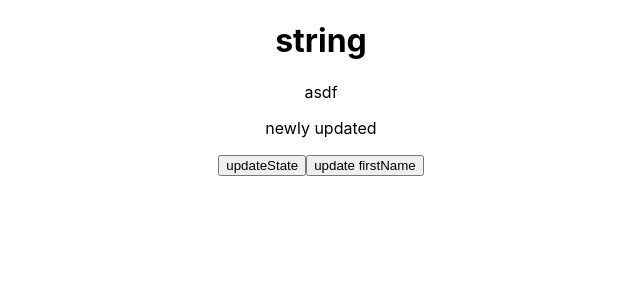
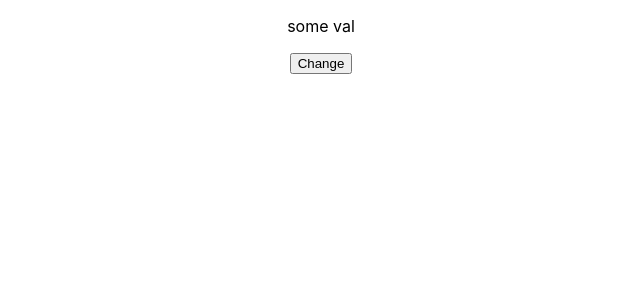
Before and after one commit to MIXEDD/redux-example, a React (Create React App) app: page / in a window 1280 px wide. Shown: the top 300 px of the page, without its empty margins (319-959 px from the left). Built offline with nearby package versions, Linux system fonts and the light colour scheme.

Commit message:
Context API

```diff
--- a/src/App.js
+++ b/src/App.js
@@ -1,16 +1,34 @@
-import React, { Component } from 'react';
+import React from 'react';
 import Example from './components/Example';
 import ExampleFC from './components/ExampleFC';
 import './App.css';
+import ExampleContext from './components/ExampleContext';
+import GlobalStateFC from './context/GlobalStateFC';
+import ExampleContextFC from './components/ExampleContextFC';
 
-class App extends Component {
-  render() {
-    return (
+// class App extends Component {
+
+//   render() {
+//     return (
+//       <div className="App">
+//         <GlobalState>
+//           <ExampleContext/>
+//         </GlobalState>
+
+//       </div>
+//     );
+//   }
+// }
+
+const App = props => {
+  return (
       <div className="App">
-        <ExampleFC/>
+        <GlobalStateFC>
+          <ExampleContextFC/>
+        </GlobalStateFC>
+
       </div>
-    );
-  }
+  );
 }
 
 export default App;
--- /dev/null
+++ b/src/components/ExampleContext.js
@@ -0,0 +1,59 @@
+import React, {Component} from 'react';
+import Context from '../context/context';
+
+class Example extends Component{
+
+    static contextType = Context;
+
+    state = {
+        someState: 'string',
+    };
+
+    promiseExample = time => new Promise((resolve,reject) => {
+         setTimeout(() => {resolve('success')}, time);
+    });
+
+    promiseExample2 = _ => {
+        return new Promise((resolve) => {resolve('promiseExample2')});
+    };
+
+    promiseExample3 = _ => {
+        return new Promise((resolve) => {resolve('prmiseExample3')});
+    };
+
+
+    componentDidMount() {
+
+        console.log(this.context);
+
+        this.promiseExample2().then((onResolve) => {
+            console.log(onResolve);
+            return this.promiseExample3();
+        }).then((onResolve) => {
+            console.log(onResolve);
+        });
+    }
+
+    render() {
+        // return (
+        //     <Context.Consumer>
+        //         {context => (
+        //                     <div>
+        //                         <p>{context.firstName}</p>
+        //                         <button onClick={() => context.changeFirstName(Math.random())}>Change</button>
+        //                     </div>
+        //         )}
+
+        //     </Context.Consumer>
+        // );
+
+        return(
+        <div>
+            <p>{this.context.firstName}</p>
+            <button onClick={() => this.context.changeFirstName(Math.random())}>Change</button>
+        </div>
+        );
+    }
+}
+
+export default Example;
--- /dev/null
+++ b/src/components/ExampleContextFC.js
@@ -0,0 +1,30 @@
+import React, {useContext, useEffect} from 'react';
+import Context from '../context/context';
+
+const ExampleContextFC = props => {
+
+    const context = useContext(Context);
+
+
+        // return (
+        //     <Context.Consumer>
+        //         {context => (
+        //                     <div>
+        //                         <p>{context.firstName}</p>
+        //                         <button onClick={() => context.changeFirstName(Math.random())}>Change</button>
+        //                     </div>
+        //         )}
+
+        //     </Context.Consumer>
+        // );
+
+        return(
+        <div>
+            <p>{context.firstName}</p>
+            <button onClick={() => context.changeFirstName(Math.random())}>Change</button>
+
+        </div>
+        );
+}
+
+export default ExampleContextFC;
--- a/src/components/ExampleFC.js
+++ b/src/components/ExampleFC.js
@@ -7,7 +7,7 @@ import useTest from '../hooks/useTest';
 function ExampleFC(props) {
 
     const [someState, setSomeState] = useState('string');
-    const test = useTest('newly updated', []);
+    const test = useTest('newly updated');
 
     const promiseExample = time => new Promise((resolve,reject) => {
          setTimeout(() => {resolve('success')}, time);
--- /dev/null
+++ b/src/context/GlobalStateFC.js
@@ -0,0 +1,28 @@
+import React, {useState, useReducer} from 'react';
+import Context from './context';
+import reducer, {SET_FIRSTNAME} from './reducers';
+
+const GlobalStateFC = props => {
+
+    // const [firstName, setFirstName] = useState('some val');
+    const [state, dispatch] = useReducer(reducer, {firstName: 'some val'});
+
+    const changeFirstName = value => {
+        // setFirstName(value);
+
+        dispatch({
+            type: SET_FIRSTNAME,
+            firstName: value
+        });
+      };
+        return (
+            <Context.Provider value={{
+                firstName: state.firstName,
+                changeFirstName: changeFirstName
+              }}>
+                {props.children}
+            </Context.Provider>
+        );
+}
+
+export default GlobalStateFC;
--- /dev/null
+++ b/src/context/context.js
@@ -0,0 +1,6 @@
+import React from 'react';
+
+export default React.createContext({
+    firstName: 'some name',
+    changeFirstName: value => {}
+});
--- /dev/null
+++ b/src/context/reducers.js
@@ -0,0 +1,20 @@
+export const SET_FIRSTNAME = 'SET_FIRSTNAME';
+
+const changeFirstName = (value, state) => {
+    // update object and return it
+    const updatedFirstName = {
+        firstName: value
+    }
+
+    return {...state, ...updatedFirstName};
+  };
+
+ const reducer = (state, action) => {
+    switch(action.type) {
+        case SET_FIRSTNAME:
+            return changeFirstName(action.firstName, state);
+        default: return state;
+    }
+  };
+
+  export default reducer;
--- a/src/hooks/useTest.js
+++ b/src/hooks/useTest.js
@@ -5,7 +5,8 @@ function useTest(variable, dependencies) {
 
    useEffect(() => {
         setTest(variable);
-   }, []);
+        console.log('useTest');
+   }, dependencies);
 
    return test;
 }
```
Also changed, not shown: src/context/GlobalState.js (added, +26 -0 lines).
